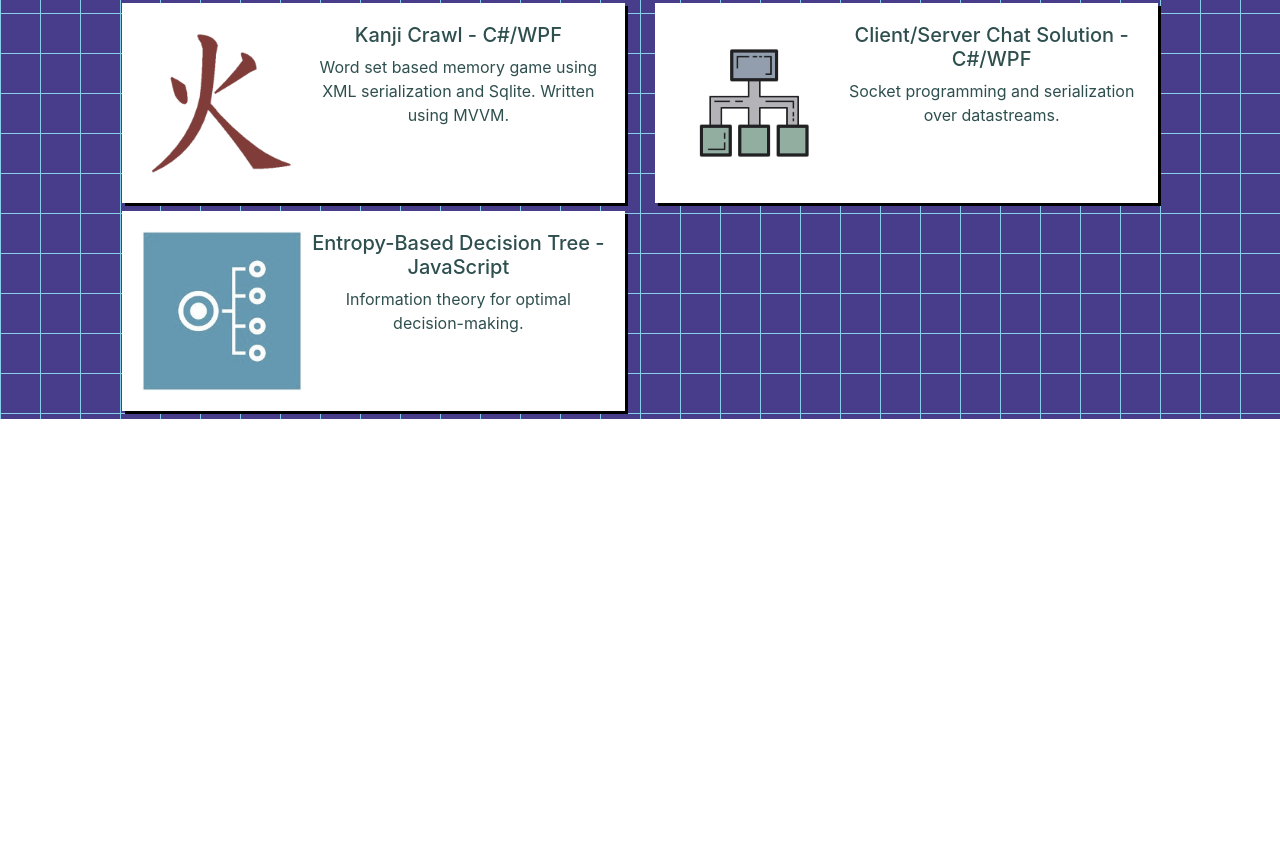
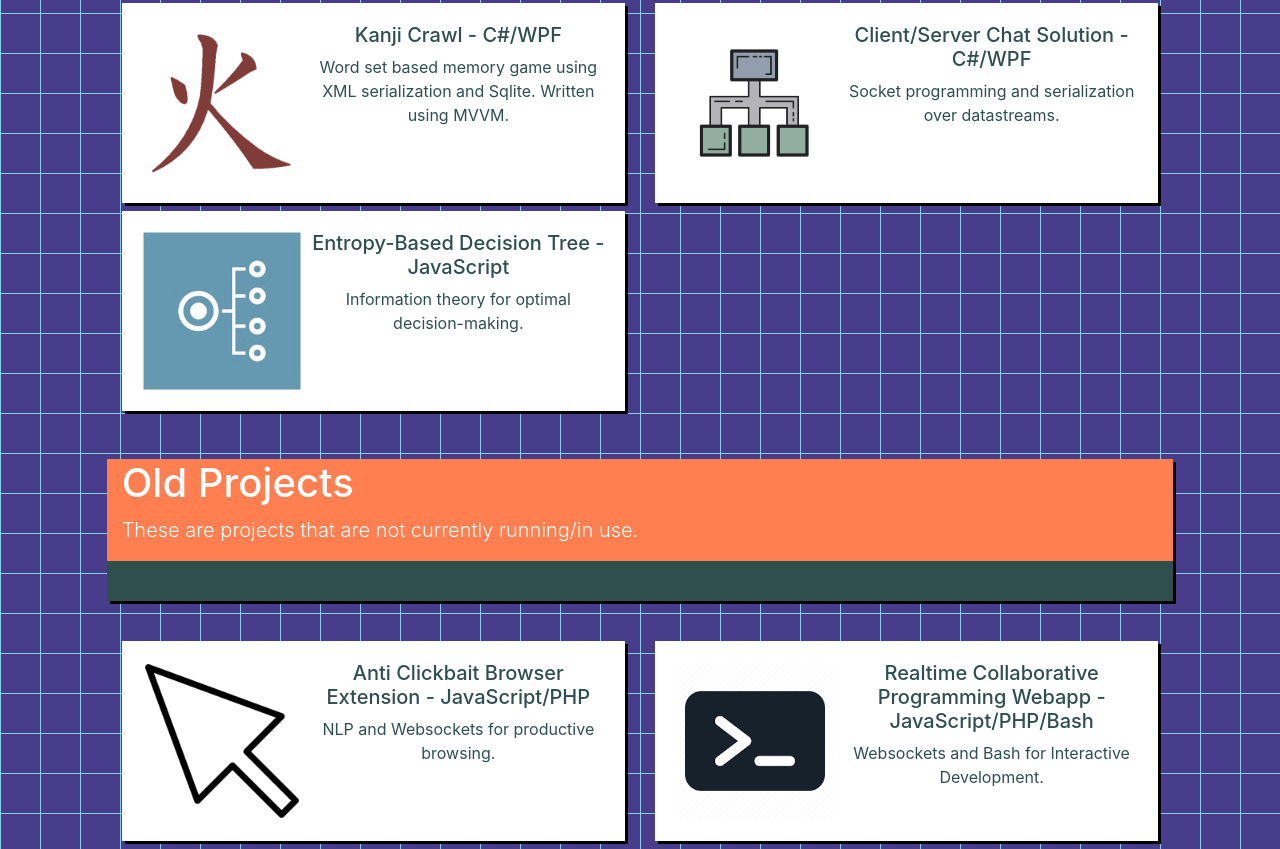
Before and after one commit to JBSTG/JBSTG.github.io, a plain HTML site: page index.html in a window 1280 px wide. Shown: the part 561-1410 px from the top of the page. Before the commit the page ends 980 px from the top, so only its background shows below. Drawn offline with nearby package versions, Linux system fonts and the light colour scheme.

Commit message:
Added old project section

```diff
--- a/index.html
+++ b/index.html
@@ -124,6 +124,55 @@
         </form>
       </div>
     </div>
+
+    <div class="row spacer"></div>
+    <div class="row">
+      <div class="col-12 col-md-10 offset-md-1 theme projects-header ">
+        <div class="">
+          <h1 class="display-6">Old Projects</h1>
+          <p class="lead">These are projects that are not currently running/in use.</p>
+          <div class="row spacer inverse-theme-background">
+          </div>
+        </div>
+      </div>
+    </div>
+
+    <div class="row spacer"></div>
+
+    <div class="row">
+      <div class="col-12 col-md-5 offset-md-1 theme-inverse">
+        <form action="Projects/seniorProject/SeniorProjectFinal.pdf" method="GET">
+          <button class="project">
+            <div class="card-body theme-inverse">
+              <img src="Projects/seniorProject/thumb.png" class="project-thumbnail"></img>
+              <div class="card-text">
+                <h5>Anti Clickbait Browser Extension - JavaScript/PHP</h5>
+                <p>NLP and Websockets for productive browsing.</p>
+              </div>
+            </div>
+          </button>
+        </form>
+      </div>
+
+      <div class="col-12 col-md-5 theme-inverse">
+        <form action="Projects/collab/CMPS 3640 Final Presentation.pdf" method="GET">
+          <button class="project">
+            <div class="card-body theme-inverse">
+              <img src="Projects/collab/thumb.png" class="project-thumbnail"></img>
+              <div class="card-text">
+                <h5>Realtime Collaborative Programming Webapp -JavaScript/PHP/Bash</h5>
+                <p>Websockets and Bash for Interactive Development.</p>
+              </div>
+            </div>
+          </button>
+        </form>
+      </div>
+
+    </div>
+
+
+
+
   </div>
 
   <script src="https://code.jquery.com/jquery-3.5.1.slim.min.js"
```
Also changed, not shown: Projects/collab/thumb.png (added), Projects/seniorProject/thumb.png (added), 4 other files.
